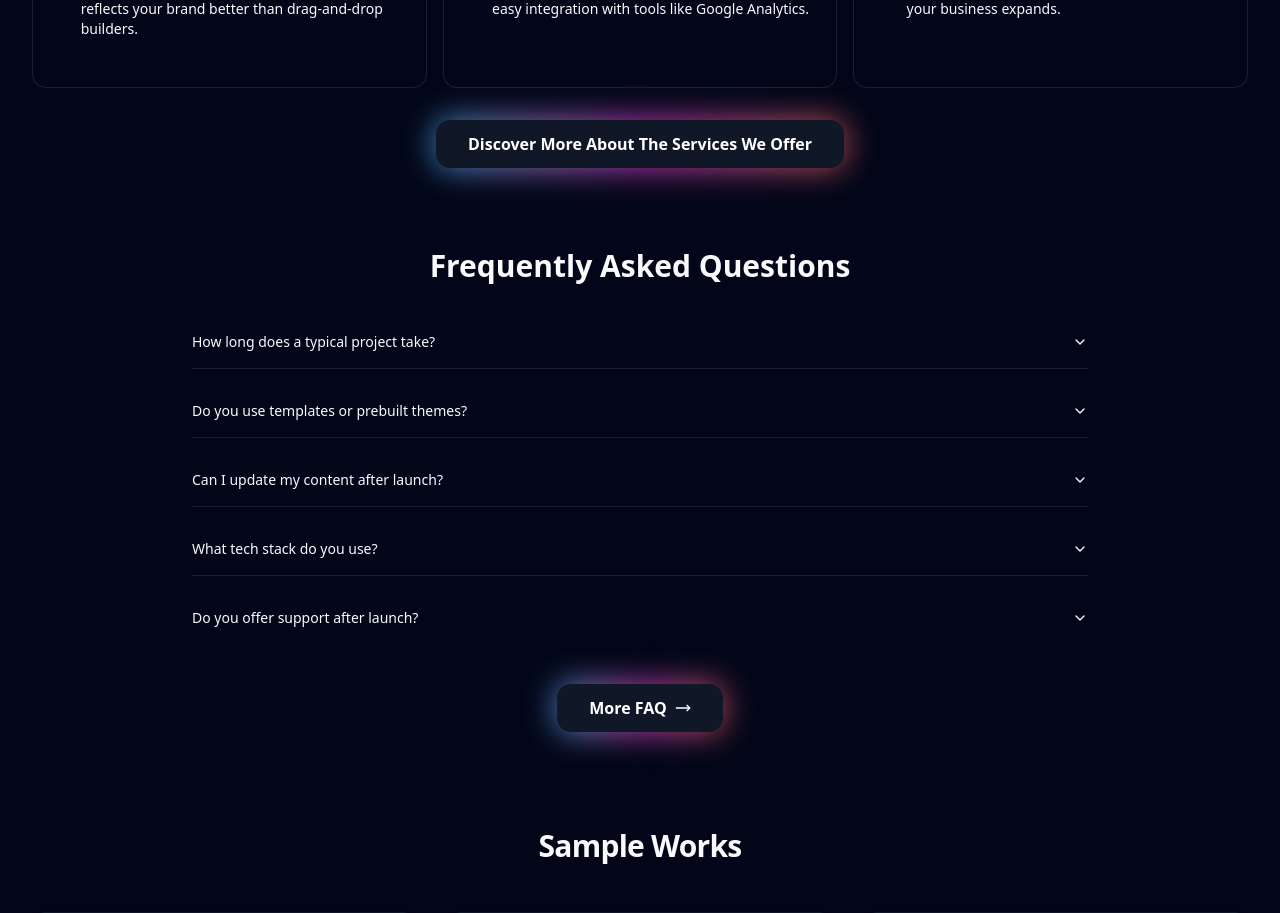
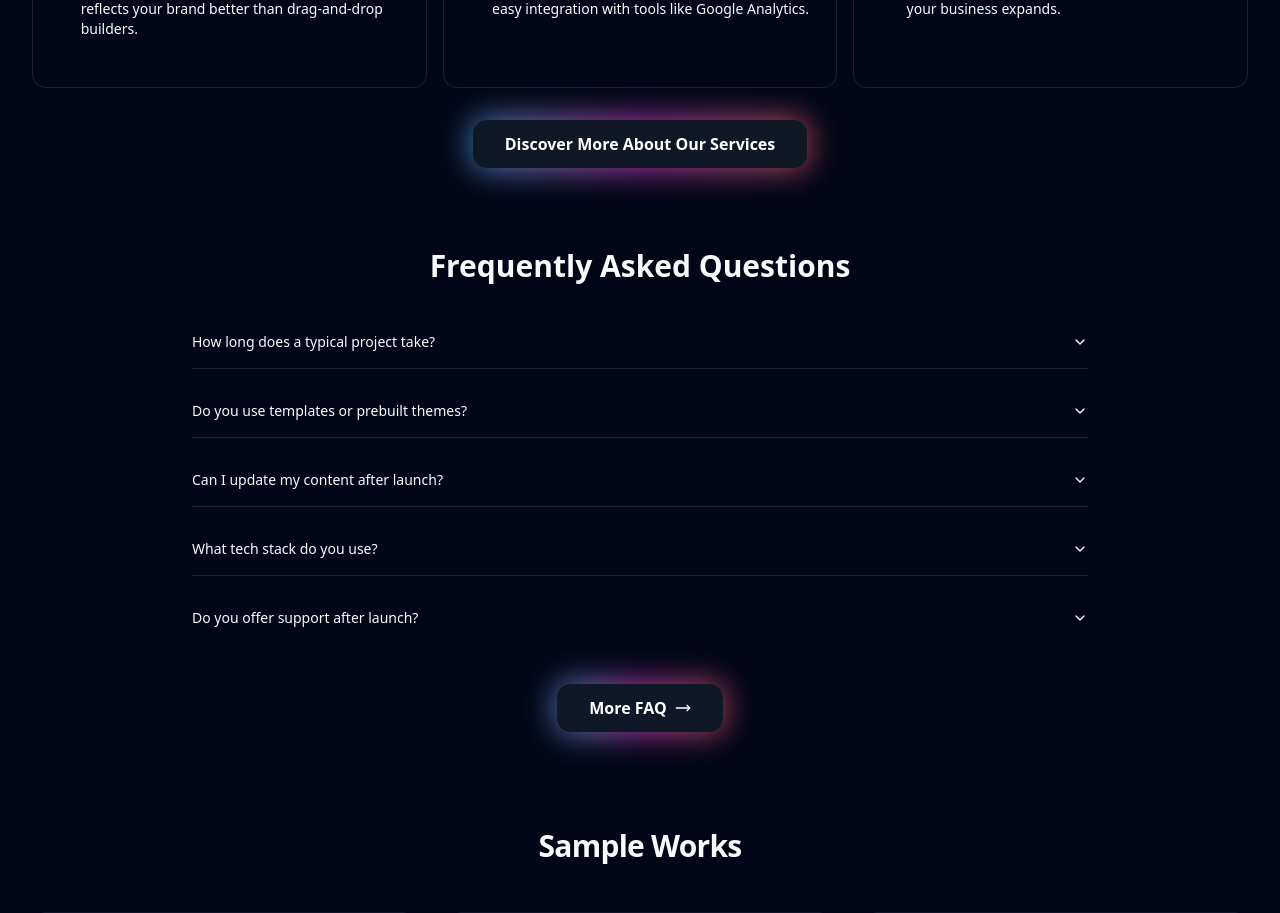
Before and after one commit to abhiram-shaji/the-digital-uplift, a Next.js app: page / in a window 1280 px wide. Shown: the part 1820-2733 px from the top of the page. Built offline with nearby package versions, Linux system fonts and the light colour scheme.

Commit message:
Update ServicesSection.tsx

```diff
--- a/src/components/sections/ServicesSection.tsx
+++ b/src/components/sections/ServicesSection.tsx
@@ -17,7 +17,7 @@ export default function ServicesSection() {
       <div className="mt-8 flex justify-center">
         <Button asChild className="h-12 px-8">
   <Link href="/services-the-digital-uplift">
-    Discover More About The Services We Offer
+    Discover More About Our Services
   </Link>
 </Button>
       </div>
```
